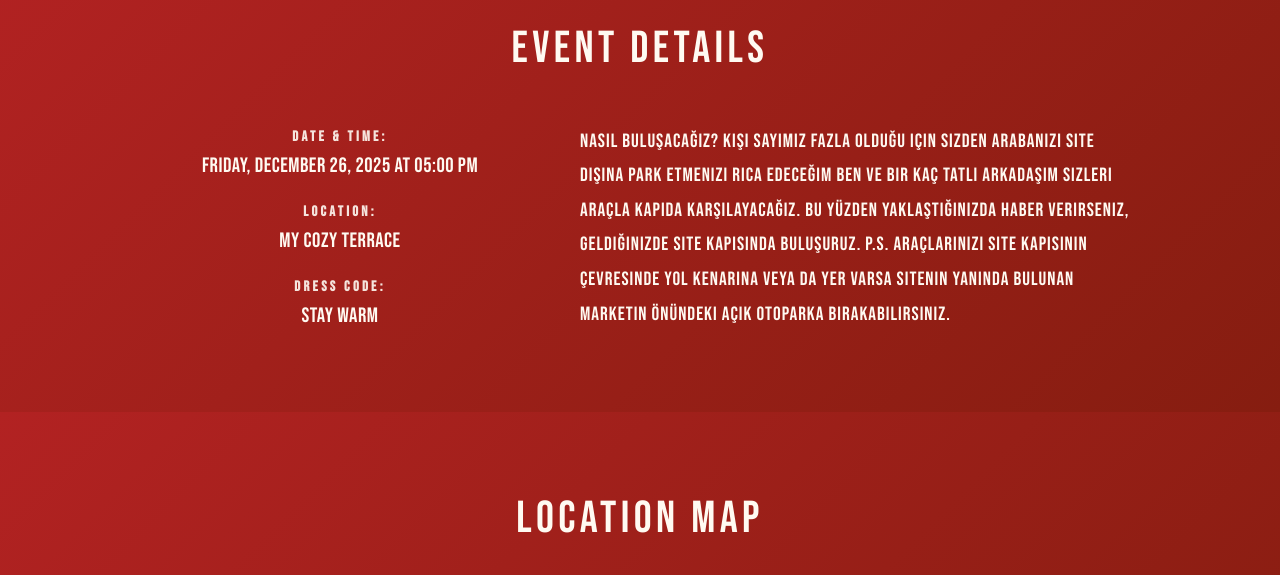
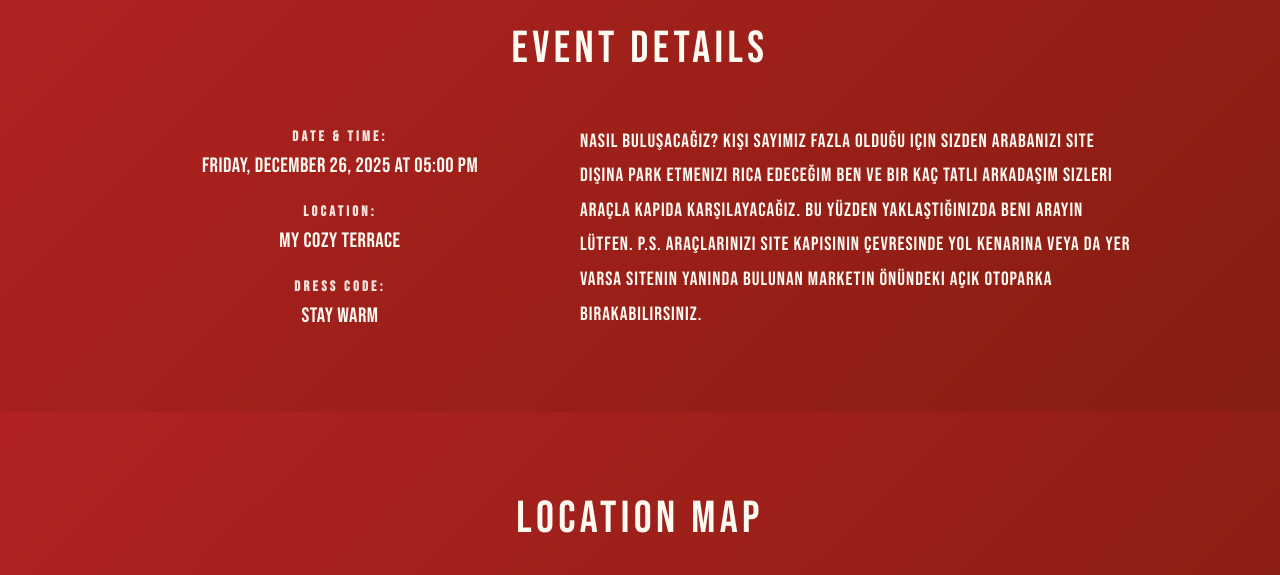
Before and after one commit to uveyzzz/christmas-Derin, a plain HTML site: page index.html in a window 1280 px wide. Shown: the part 1220-1795 px from the top of the page. Drawn offline with Linux system fonts and the light colour scheme.

```diff
--- a/index.html
+++ b/index.html
@@ -75,7 +75,7 @@
                 </div>
                 <div class="details-message">
                     <p>Nasıl buluşacağız?
-Kişi sayımız fazla olduğu için sizden arabanızı site dışına park etmenizi rica edeceğim ben ve bir kaç tatlı arkadaşım sizleri araçla kapıda karşılayacağız. Bu yüzden yaklaştığınızda haber verirseniz, geldiğinizde site kapısında buluşuruz.
+Kişi sayımız fazla olduğu için sizden arabanızı site dışına park etmenizi rica edeceğim ben ve bir kaç tatlı arkadaşım sizleri araçla kapıda karşılayacağız. Bu yüzden yaklaştığınızda beni arayın lütfen.
 p.s. Araçlarınızı site kapısının çevresinde yol kenarına veya da yer varsa sitenin yanında bulunan marketin önündeki açık otoparka bırakabilirsiniz.</p>
                 </div>
             </div>
```
